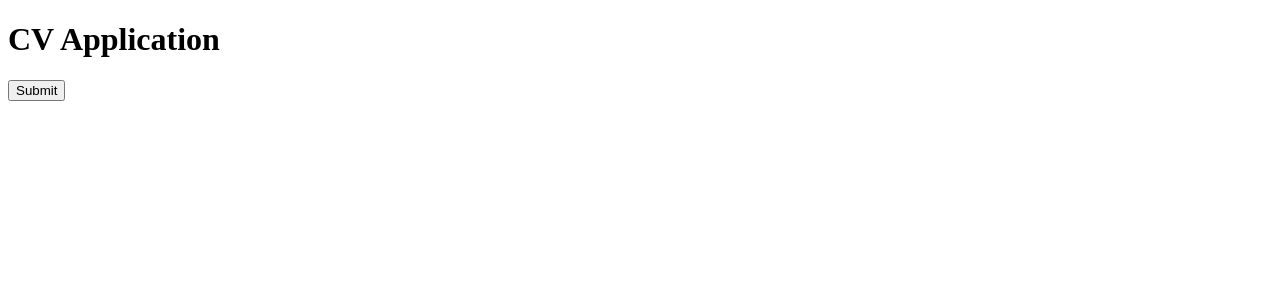
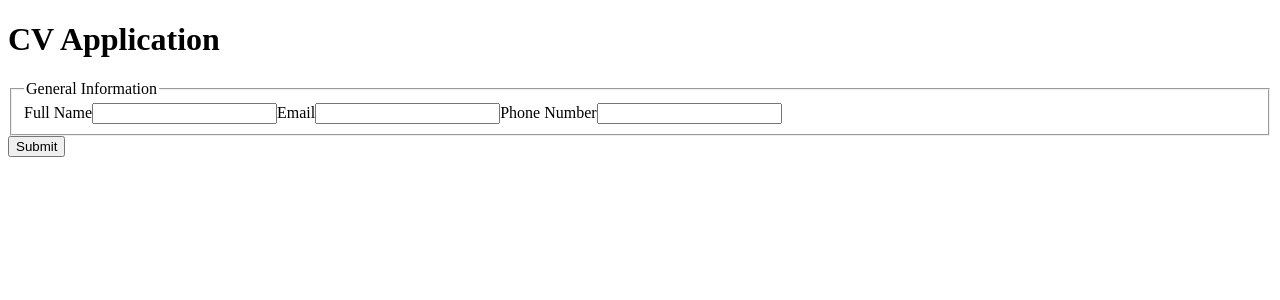
Before and after one commit to saffr3n-dump/cv-application, a React (Vite) app: page / in a window 1280 px wide. Shown: the top 300 px of the page. Built offline with nearby package versions, Linux system fonts and the light colour scheme.

Commit message:
feat: add GeneralFieldSet component

```diff
--- a/src/components/Form.jsx
+++ b/src/components/Form.jsx
@@ -1,6 +1,16 @@
+import GeneralFieldSet from './GeneralFieldSet';
+
 export default function Form({ data, setData }) {
+  const change = (where) => (e) => {
+    const [outer, i, inner] = where.split('.');
+    if (i == null) data[outer] = e.target.value;
+    else data[outer][i][inner] = e.target.value;
+    setData({ ...data });
+  };
+
   return (
     <form>
+      <GeneralFieldSet data={data} change={change} />
       <button type="submit">Submit</button>
     </form>
   );
--- /dev/null
+++ b/src/components/GeneralFieldSet.jsx
@@ -0,0 +1,33 @@
+import FieldSet from './FieldSet';
+import Input from './Input';
+
+export default function GeneralFieldSet({ data, change }) {
+  return (
+    <FieldSet legend="General Information">
+      <Input
+        type="text"
+        name="name"
+        label="Full Name"
+        required
+        value={data.name}
+        onChange={change('name')}
+      />
+      <Input
+        type="email"
+        name="email"
+        label="Email"
+        required
+        value={data.email}
+        onChange={change('email')}
+      />
+      <Input
+        type="tel"
+        name="phone"
+        label="Phone Number"
+        required
+        value={data.phone}
+        onChange={change('phone')}
+      />
+    </FieldSet>
+  );
+}
```
